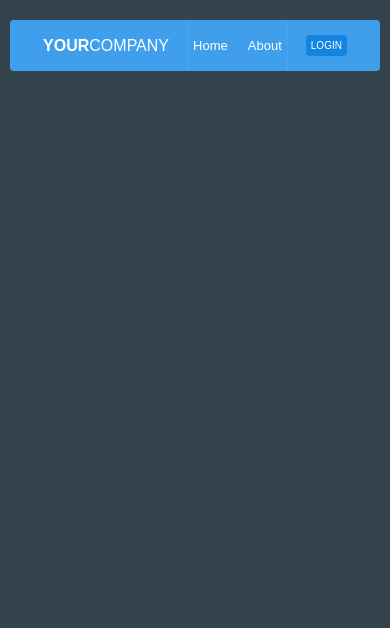
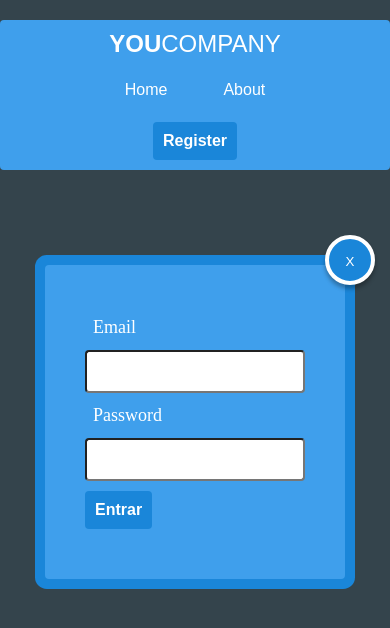
Before and after one commit to Assis-Souz4/modal-simples, a plain HTML site: page index.html in a window 390 px wide. Drawn offline with Linux system fonts and the light colour scheme.

Commit message:
css modal concluido

```diff
--- /dev/null
+++ b/css/header.css
@@ -0,0 +1,110 @@
+@import url("https://fonts.googleapis.com/css2? família = Rubik & display=swap");
+
+* {
+  padding: 0;
+  margin: 0;
+  box-sizing: border-box;
+}
+body {
+  background-color: #34444c;
+  color: #fff;
+}
+header {
+  max-width: 1440px;
+  margin: 0 auto;
+  font-family: "Rubik", sans-serif;
+  background-color: #3f9fec;
+  border-radius: 4px;
+}
+.header-container{
+  display: flex;
+  align-items: center;
+  justify-content: space-between;
+  flex-wrap: wrap;
+  padding: 0 20px;
+  margin-top: 20px;
+}
+.titulo{
+  display: inline-block;
+  text-transform: uppercase;
+  font-weight: 300;
+}
+.titulo a{
+  text-decoration: none;
+  color: #fff;
+}
+.titulo span{
+  font-weight: bold;
+}
+.header-lista{
+  list-style: none;
+  display: flex;
+  flex-direction: row;
+  text-align: center;
+  justify-items: center;
+}
+.header-lista a{
+  color: #fff;
+  text-decoration: none;
+  display: inline-block;
+  padding: 20px;
+  font-size: 18px;
+}
+.header-lista a:hover{
+  background-color: #1A86D9;
+}
+.btnHome{
+  border-left: 1px solid #48A7F3;
+}
+.header-lista a:last-child{
+  border-right: 1px solid #48A7F3;
+}
+button[type="submit"]{
+  background-color: #1A86D9;
+  padding: 10px 16px;
+  border-radius: 4px;
+  border: none;
+  color: #fff;
+  font-size: 18px;
+  font-weight: bold;
+  cursor: pointer;
+}
+
+/* media query */
+
+@media(max-width: 500px){
+  .header-container{
+    display: grid;
+    grid-template-columns: 1fr;
+    justify-items: center;
+  }
+  .header-lista a{
+    display: block;
+    padding: 8px;
+    font-size: 16px;
+    margin: 15px 20px;
+  }
+  button[type="submit"]{
+    margin-bottom: 10px;
+    padding: 10px 10px;
+    font-size: 16px;
+  }
+  .titulo span{
+    word-break: break-all;
+  }
+  .titulo {
+    text-align: center;
+    margin-top: 10px;
+    word-break: break-all;
+  }
+  .btnHome{
+    border: none;
+  }
+  .header-lista a:last-child{
+    border: none;
+  }
+  .header-lista{
+    justify-content: center;
+    flex-wrap: wrap;
+  }
+}
--- a/css/modal.css
+++ b/css/modal.css
@@ -5,137 +5,66 @@
   margin: 0;
   box-sizing: border-box;
 }
-body {
-  background-color: #34444c;
-  color: #fff;
+.modal-container {
+  background-color: transparent;
+  height: 100vh;
+  width: 100%;
+  position: fixed;
+  top: 0;
+  right: 0;
+  display: flex;
+  justify-content: center;
+  align-items: center;
 }
-header {
-  margin: 20px 10px;
-  font-family: "Rubik", sans-serif;
+.modal {
   background-color: #3f9fec;
+  padding: 40px;
+  box-shadow: 0 0 0 10px #1a86d9;
+  position: relative;
+  min-width: 300px;
   border-radius: 4px;
 }
-.header-container {
-  display: flex;
-  background-color: transparent;
-  justify-content: space-evenly;
-  align-items: center;
-  padding: 0 20px;
-  max-width: 1440px;
-  margin: 0 auto;
-  flex-wrap: wrap;
+.fechar {
+  padding: 15px;
+  border-radius: 50%;
+  width: 50px;
+  height: 50px;
+  box-shadow: 0 4px 4px 0 rgba(0, 0, 0, 0.3);
+  background-color: #1a86d9;
+  cursor: pointer;
+  color: #fff;
+  border: 4px solid #fff;
+  position: absolute;
+  top: -30px;
+  right: -30px;
 }
-.header-titulo {
-  text-transform: uppercase;
-  font-size: 20px;
+.modal label {
+  display: block;
+  margin: 12px 8px;
+  font-size: 18px;
 }
-.header-titulo span {
-  font-weight: 300;
+.modal input {
+  width: 100%;
+  padding: 12px 8px;
+  box-sizing: border-box;
+  display: block;
+  border-radius: 4px;
+  outline: 0;
 }
-.header-lista {
-  display: flex;
-  list-style: none;
-}
-.header-container a {
-  display: inline-block;
-  text-decoration: none;
-  color: #fff;
-  padding: 18px;
-}
-.btn1 {
-  border-left: 1px solid #48a5f3;
-  border-right: 1px solid #48a5f3;
-}
-.btn2 {
-  border-right: 1px solid #48a5f3;
-}
-form {
-  display: flex;
-  flex-direction: row;
-  flex-wrap: wrap;
-  gap: 5px 30px;
-  align-items: center;
-  justify-content: start;
-}
-form input {
-  padding: 8px 5px;
-  border-radius: 4px;
-  border: none;
-  outline: 0;
-  max-width: 60%;
-  display: inline-block;
-}
-button[type="submit"] {
-  background-color: #1384e0;
-  padding: 8px 15px;
-  border-radius: 4px;
-  border: none;
-  color: #fff;
-  text-transform: uppercase;
-  font-size: x-small;
-  cursor: pointer;
-  margin-left: 10px;
+@keyframes modal {
+  from {
+    opacity: 0;
+    transform: translate(0, -30px, 0);
+  }
+  to {
+    opacity: 1;
+    transform: translate(0, 0, 0);
+  }
 }
 
-/* MEDIA QUERY */
-
-@media (max-width: 880px) {
-  .header-titulo {
-    font-size: 18px;
-  }
-  .header-container a {
-    font-size: 18px;
-  }
-  .header-lista {
-    margin: 0 5px;
-  }
-  form div {
-    display: grid;
-    grid-template-columns: repeat(2, 100px);
-    gap: 5px;
-  }
-  form input {
-    max-width: 100%;
-  }
-  button[type="submit"] {
-    margin-left: 0px;
-  }
+form button{
+  display: block;
+  border: nome;
+  border-radius: 4px;
+  margin-top: 10px;
 }
-@media (max-width: 670px) {
-  .header-titulo {
-    font-size: 16px;
-  }
-  .header-container a {
-    font-size: small;
-    padding: 18px 5px;
-  }
-  form div {
-    display: grid;
-    grid-template-columns: repeat(2, 100px);
-    gap: 5px;
-  }
-  form input {
-    max-width: 100%;
-    padding: 5px 5px;
-  }
-  button[type="submit"] {
-    margin-left: 0px;
-    padding: 5px 5px;
-  }
-}
-@media (max-width: 570px) {
-  form div{
-    display: none;
-  }
-  .header-lista{
-    gap: 10px;
-  }
-  .btn1 {
-    border-right: 0px solid #48a5f3;
-  }
-}
-@media (max-width: 335px) {
-  .header-container{
-    padding: 10px 5px;
-  }
-}
--- a/index.html
+++ b/index.html
@@ -5,27 +5,37 @@
    <meta charset="UTF-8">
    <meta name="viewport" content="width=device-width, initial-scale=1.0">
    <title>Modal Simples</title>
+   <link rel="stylesheet" href="./css/header.css">
    <link rel="stylesheet" href="./css/modal.css">
 </head>
 
 <body>
    <header>
-      <div class="header-container">
-         <h1 class="header-titulo">your<span>company</span></h1>
+      <section class='header-container'>
+         <h1 class="titulo"><a href="#"><span>you</span>company</a></h1>
          <ul class="header-lista">
-            <li><a class="btn1" href="/">Home</a></li>
-            <li><a class="btn2" href="/">About</a></li>
+            <li><a class="btnHome" href="#">Home</a></li>
+            <li><a href="#">About</a></li>
          </ul>
+         <button type="submit" data-modal='abrir' href="login.html">Register</button>
+      </section>
+   </header>
 
+   <section class="modal-container" data-modal="container">
+      <div class="modal" data-modal="modal">
+         <button data-modal="fechar" class="fechar">X</button>
          <form action="/">
-                  <div>
-                     <input type="email" placeholder="Email">
-                     <input type="password" placeholder="Password">
-                  </div>
-                  <button type="submit">Login</button>
+            <label for="email">Email</label>
+            <input type="email" id="email">
+
+            <label for="password">Password</label>
+            <input type="password" id="password">
+
+            <button type="submit">Entrar</button>
          </form>
       </div>
-   </header>
+   </section>
+
    <script src="./js/modal.js"></script>
 </body>
 
```
